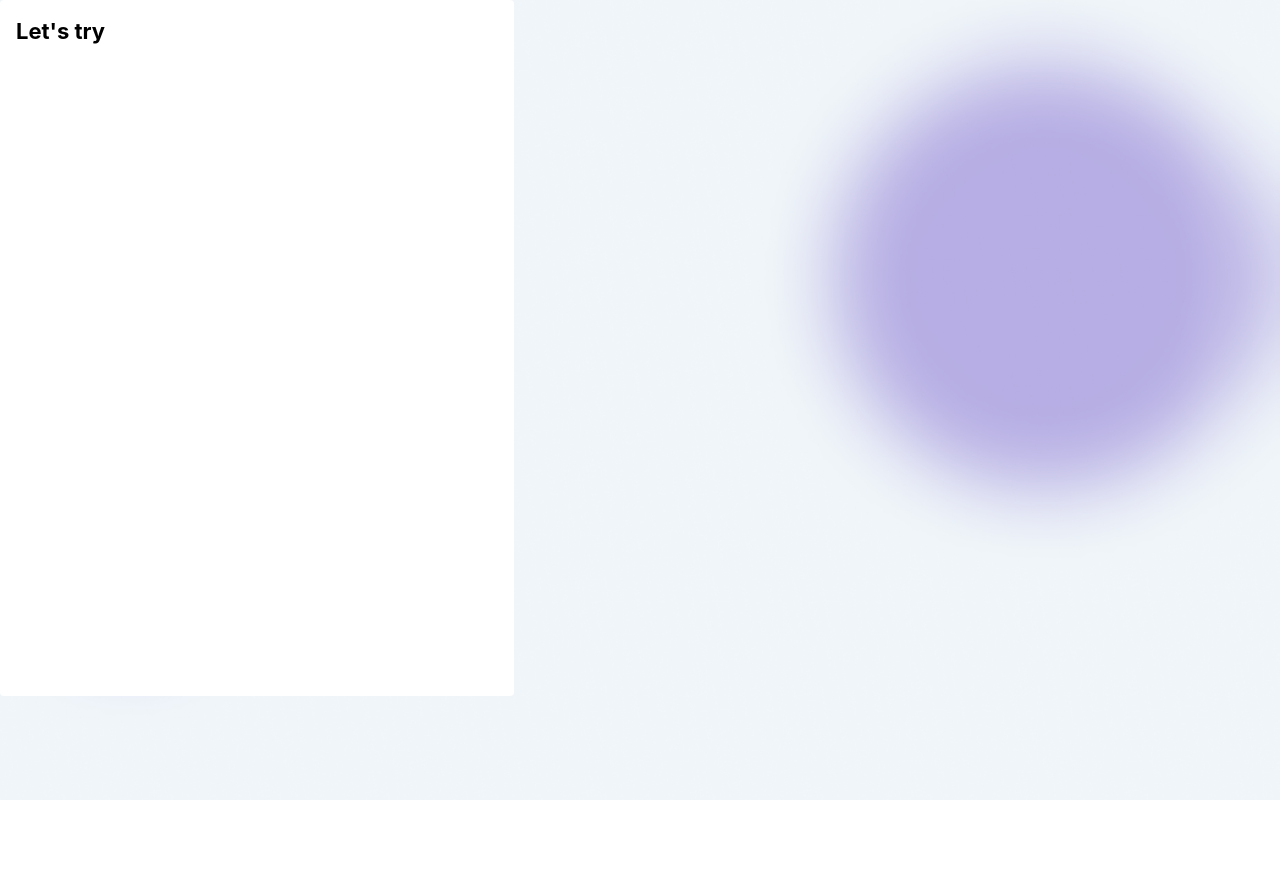
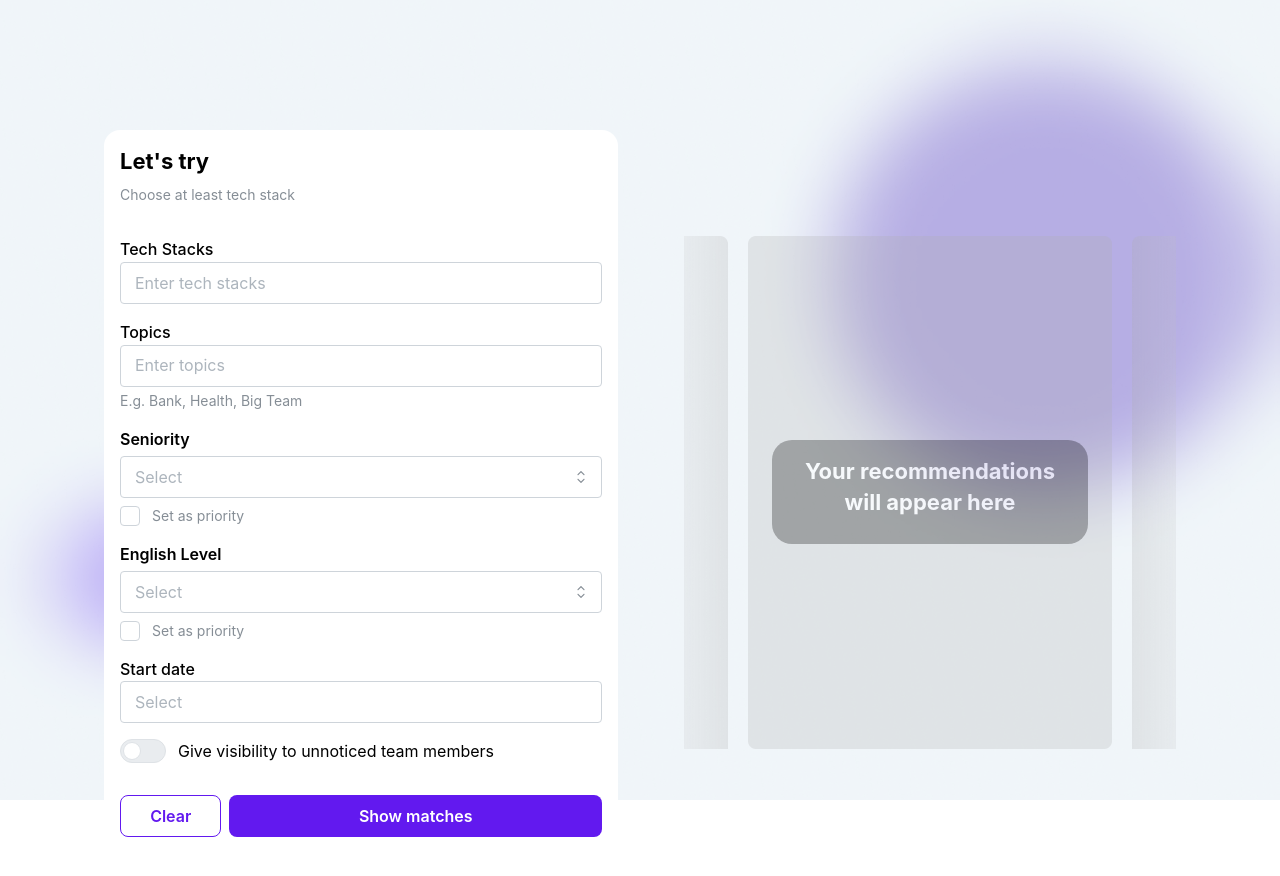
Before and after one commit to aaron-0406/ravn-match-web, a React (Vite) app: page / in a window 1280 px wide. Shown: the top 876 px of the page. Before the commit the page ends 800 px from the top, so only its background shows below. Built offline with nearby package versions, Linux system fonts and the light colour scheme.

Commit message:
feat: add basic form and theme

```diff
--- a/src/Home.tsx
+++ b/src/Home.tsx
@@ -1,12 +1,105 @@
-import { Card, Title } from "@mantine/core";
+import {
+  Button,
+  Card,
+  Checkbox,
+  Flex,
+  Select,
+  Stack,
+  Switch,
+  TagsInput,
+  Text,
+  Title,
+} from "@mantine/core";
+import { DateInput } from "@mantine/dates";
 import { PageLayout } from "./components/PageLayout";
+import { CardsEmptyState } from "./components/CardsEmptyState/CardsEmptyState";
 
 const Home = () => {
+  //TODO: If we got some spare time we could implement the label styling on the ThemeProvider
+  const handleClear = () => 0;
+  const handleShowMatches = () => 0;
+
   return (
     <PageLayout>
-      <Card w={514} h={696} p="md">
-        <Title order={3}>Let's try</Title>
-      </Card>
+      <Flex m={0} align="center" gap={66}>
+        <Card miw={514} h={724} p="md" style={{ borderRadius: 16 }}>
+          <Stack gap={8} mb={32}>
+            <Title order={3}>Let's try</Title>
+            <Text size="sm" c="#868E96">
+              Choose at least tech stack
+            </Text>
+          </Stack>
+          <Stack gap={16}>
+            <Stack gap={4}>
+              <TagsInput
+                placeholder="Enter tech stacks"
+                label="Tech Stacks"
+                size="md"
+              />
+            </Stack>
+
+            <Stack gap={4}>
+              <TagsInput placeholder="Enter topics" size="md" label="Topics" />
+              <Text c="#868E96" size="sm">
+                E.g. Bank, Health, Big Team
+              </Text>
+            </Stack>
+
+            <Stack gap={4}>
+              <Text size="md" style={{ fontWeight: 600 }}>
+                Seniority
+              </Text>
+              <Select
+                size="md"
+                placeholder="Select"
+                data={["React", "Angular", "Vue", "Svelte"]}
+              />
+              <Checkbox mt={4} c="#868E96" label="Set as priority" />
+            </Stack>
+
+            <Stack gap={4}>
+              <Text size="md" style={{ fontWeight: 600 }}>
+                English Level
+              </Text>
+              <Select
+                size="md"
+                placeholder="Select"
+                data={["React", "Angular", "Vue", "Svelte"]}
+              />
+              <Checkbox mt={4} c="#868E96" label="Set as priority" />
+            </Stack>
+
+            <DateInput placeholder="Select" label="Start date" size="md" />
+
+            <Switch
+              size="md"
+              label="Give visibility to unnoticed team members   "
+            />
+          </Stack>
+          <Flex mt={32} w="100%" gap={8}>
+            <Button
+              size="md"
+              style={{ borderRadius: 8 }}
+              w={120}
+              onClick={handleClear}
+              variant="outline"
+            >
+              Clear
+            </Button>
+            <Button
+              size="md"
+              w="100%"
+              onClick={handleShowMatches}
+              variant="filled"
+              style={{ borderRadius: 8 }}
+            >
+              Show matches
+            </Button>
+          </Flex>
+        </Card>
+
+        <CardsEmptyState />
+      </Flex>
     </PageLayout>
   );
 };
--- a/src/components/PageLayout/PageLayout.tsx
+++ b/src/components/PageLayout/PageLayout.tsx
@@ -6,17 +6,7 @@ import { ReactNode } from "react";
 export const PageLayout = (props: PageLayoutProps) => {
   const { children } = props;
   return (
-    <AppShell
-      // header={{ height: 60 }}
-      // navbar={{
-      //   width: 300,
-      //   breakpoint: "sm",
-      // }}
-
-      padding="md"
-    >
-      {/* <Image src="src/assets/background.png" /> */}
-
+    <AppShell px={104} py={130}>
       <BackgroundImage
         src="src/assets/background.png"
         style={{
@@ -26,18 +16,11 @@ export const PageLayout = (props: PageLayoutProps) => {
           top: 0,
           left: 0,
           zIndex: -1,
-          backgroundColor: "",
         }}
         radius={0}
       />
-      {/* <Container
-        style={{ backgroundColor: "#fff", position: "fixed", zIndex: -2 }}
-        fluid
-        w="100%"
-        h="100%"
-      > */}
+
       {children}
-      {/* </Container> */}
     </AppShell>
   );
 };
--- a/src/main.tsx
+++ b/src/main.tsx
@@ -3,12 +3,30 @@ import { createRoot } from "react-dom/client";
 import { BrowserRouter, Route, Routes } from "react-router";
 import Home from "./Home";
 import "@mantine/core/styles.css";
-import { MantineProvider } from "@mantine/core";
+import { createTheme, MantineProvider } from "@mantine/core";
+
+const themeOverride = createTheme({
+  primaryColor: "grape",
+  colors: {
+    grape: [
+      "#f4eaff",
+      "#e1d2ff",
+      "#c0a2fa",
+      "#9c6ef5",
+      "#7f43f1",
+      "#6c27ef",
+      "#6219ef",
+      "#520dd5",
+      "#4809bf",
+      "#3d03a9",
+    ],
+  },
+});
 
 createRoot(document.getElementById("root")!).render(
   <StrictMode>
     <BrowserRouter>
-      <MantineProvider>
+      <MantineProvider theme={themeOverride}>
         <Routes>
           <Route index element={<Home />} />
         </Routes>
```
